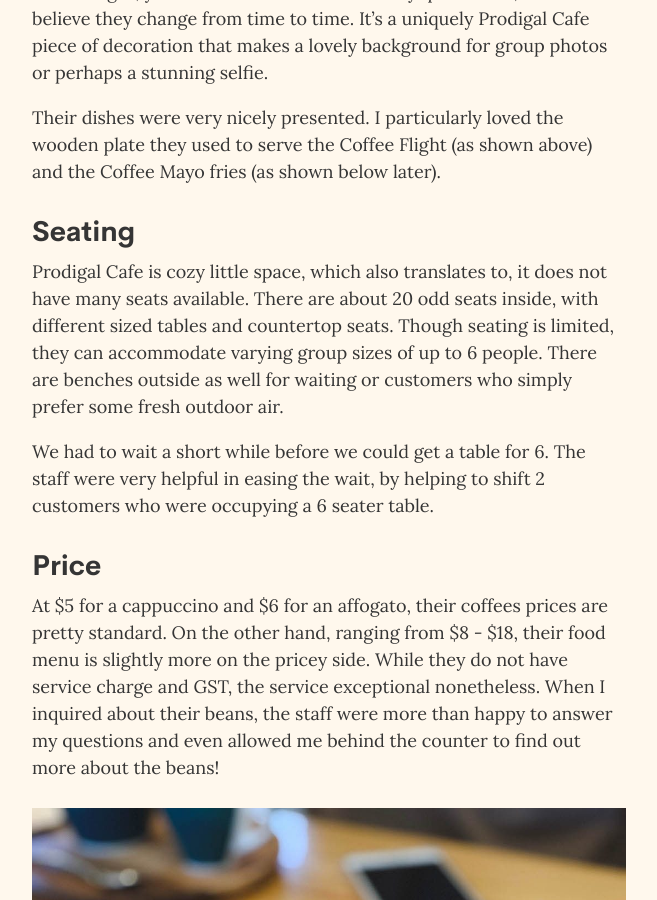
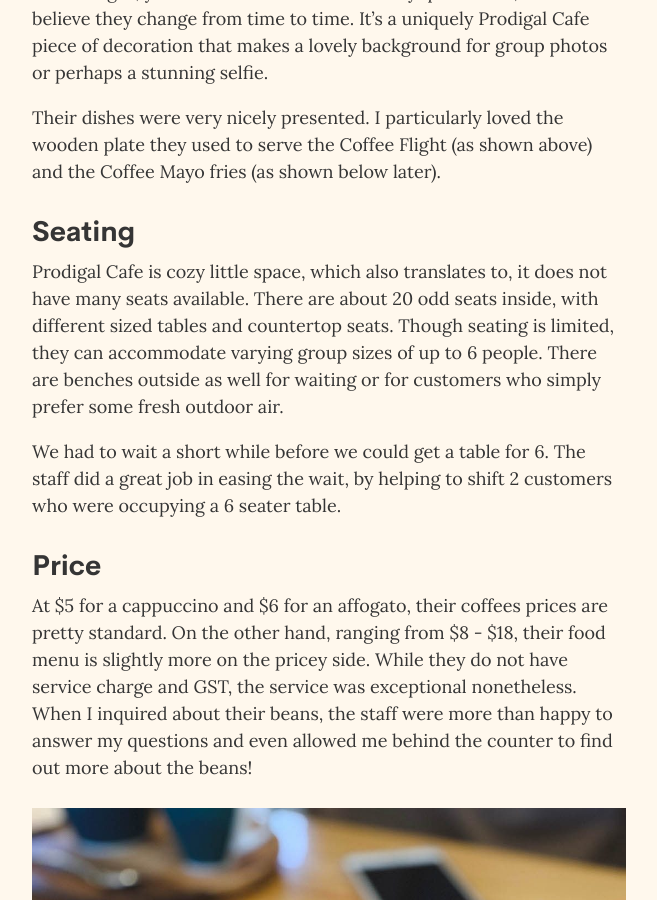
Before and after one commit to chesterhow/average-joe, a Jekyll site: the page built from _posts/2018-11-04-prodigal-cafe.md, in a window 1280 px wide and 900 px high, scrolled down 6006 px. Shown: the whole window, without its empty margins (311-968 px from the left). Built offline with Jekyll 4.4.1, drawn with Linux system fonts in a browser that asks for light colours; comment, search, counter and statistics services are not loaded; some of the changed text lies outside the part shown.

Commit message:
Improve wording of Prodigal Cafe review

```diff
--- a/_posts/2018-11-04-prodigal-cafe.md
+++ b/_posts/2018-11-04-prodigal-cafe.md
@@ -51,12 +51,12 @@ On the right, you’ll notice a wall with a cheeky quote on it, which I believe
 Their dishes were very nicely presented. I particularly loved the wooden plate they used to serve the Coffee Flight (as shown above) and the Coffee Mayo fries (as shown below later).
 
 ## Seating
-Prodigal Cafe is cozy little space, which also translates to, it does not have many seats available. There are about 20 odd seats inside, with different sized tables and countertop seats. Though seating is limited, they can accommodate varying group sizes of up to 6 people. There are benches outside as well for waiting or customers who simply prefer some fresh outdoor air.
+Prodigal Cafe is cozy little space, which also translates to, it does not have many seats available. There are about 20 odd seats inside, with different sized tables and countertop seats. Though seating is limited, they can accommodate varying group sizes of up to 6 people. There are benches outside as well for waiting or for customers who simply prefer some fresh outdoor air.
 
-We had to wait a short while before we could get a table for 6. The staff were very helpful in easing the wait, by helping to shift 2 customers who were occupying a 6 seater table.
+We had to wait a short while before we could get a table for 6. The staff did a great job in easing the wait, by helping to shift 2 customers who were occupying a 6 seater table.
 
 ## Price
-At $5 for a cappuccino and $6 for an affogato, their coffees prices are pretty standard. On the other hand, ranging from $8 - $18, their food menu is slightly more on the pricey side. While they do not have service charge and GST, the service exceptional nonetheless. When I inquired about their beans, the staff were more than happy to answer my questions and even allowed me behind the counter to find out more about the beans!
+At $5 for a cappuccino and $6 for an affogato, their coffees prices are pretty standard. On the other hand, ranging from $8 - $18, their food menu is slightly more on the pricey side. While they do not have service charge and GST, the service was exceptional nonetheless. When I inquired about their beans, the staff were more than happy to answer my questions and even allowed me behind the counter to find out more about the beans!
 
 ![Prodigal Cafe](/assets/images/prodigal/prodigal-7.jpg)
 _Fresh Cut Fries with Coffee Mayo_
```
Also changed, not shown: other parts of _posts/2018-11-04-prodigal-cafe.md (+1 -1 lines).
